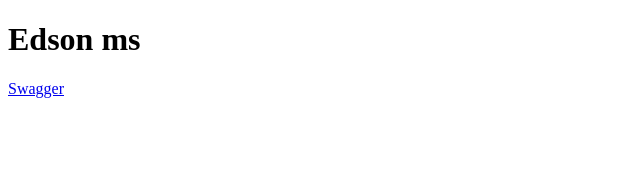
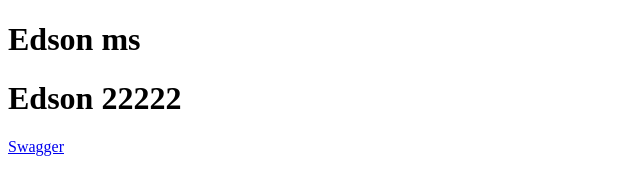
Before and after one commit to dmsfourteamNur/CkeckIn, a website: page html/index.html in a window 1280 px wide. Shown: the whole page, without its empty margins (0-640 px from the left). Drawn offline with Linux system fonts and the light colour scheme.

Commit message:
Update index.html

```diff
--- a/html/index.html
+++ b/html/index.html
@@ -9,6 +9,7 @@
 <body>
 
   <h1>Edson ms</h1>
+  <h1>Edson 22222</h1>
   <a href="/api/swagger.html">Swagger</a>
 </body>
 </html>
```
